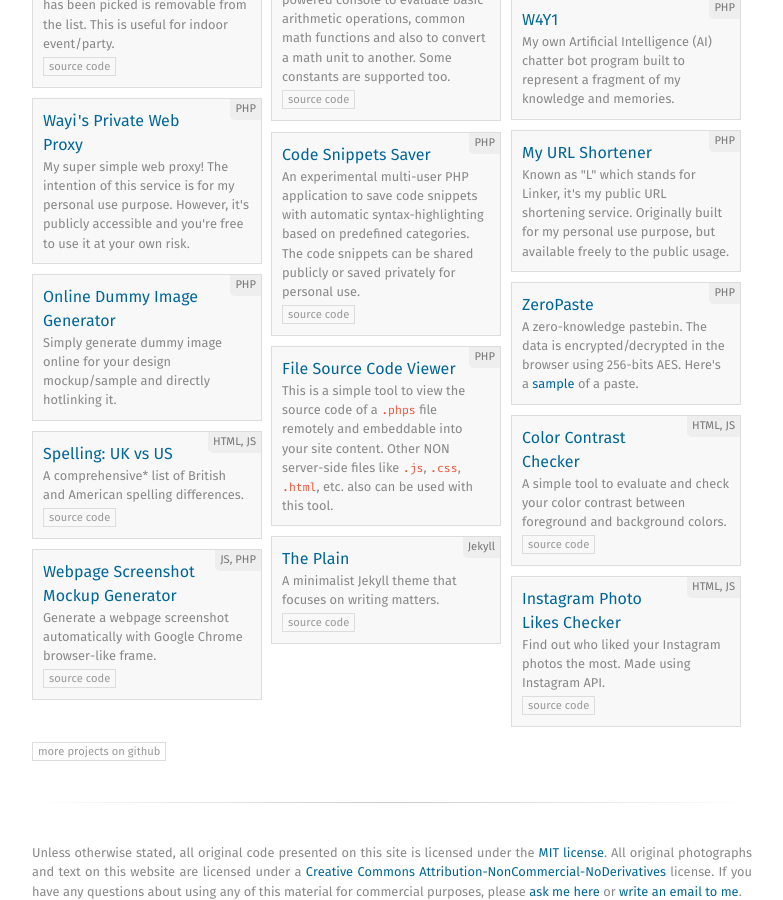
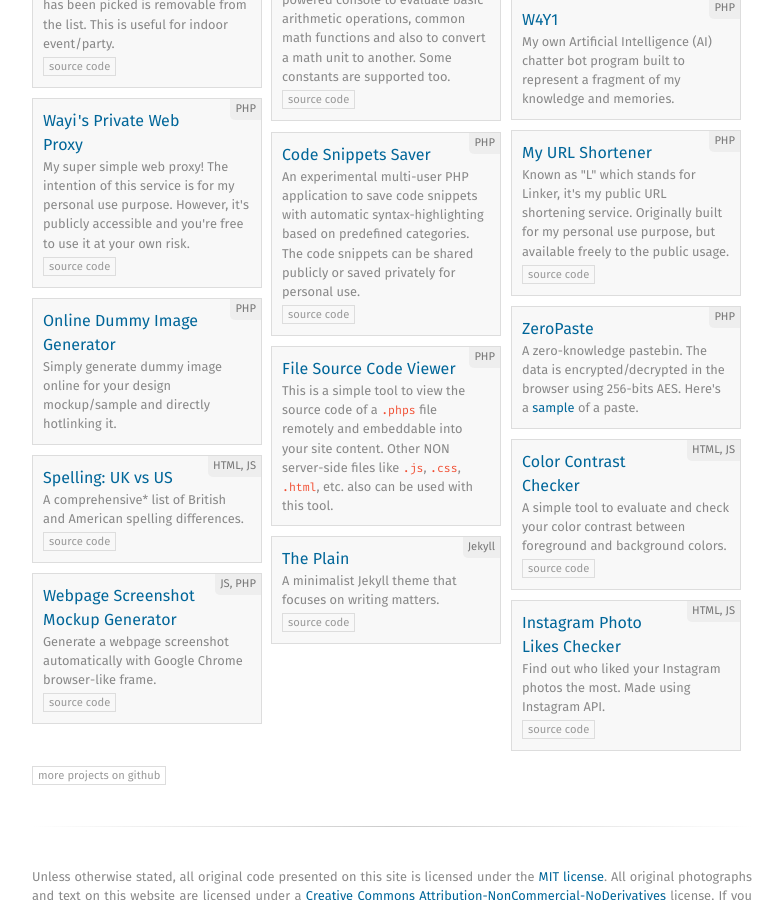
Before and after one commit to x-axis/heiswayi.github.io, a Jekyll site: the page built from index.html, in a window 1280 px wide and 900 px high, scrolled down 1054 px. Shown: the whole window, without its empty margins (248-1031 px from the left). Built offline with Jekyll 4.4.1, drawn with Linux system fonts in a browser that asks for light colours; nearby versions of some CDN libraries; Markdown is read by kramdown in place of the engine named in the settings.

Commit message:
Add `source code` links

```diff
--- a/index.html
+++ b/index.html
@@ -74,12 +74,14 @@
       <div class="project-list-category"><small>PHP</small></div>
 	    <div class="project-title"><a href="http://proxy.wayi.me">Wayi's Private Web Proxy</a></div>
       <div class="project-list-desc">My super simple web proxy! The intention of this service is for my personal use purpose. However, it's publicly accessible and you're free to use it at your own risk.</div>
+      <div class="project-source"><a href="https://github.com/heiswayi/private-web-proxy">source code</a></div>
     </div>
 
     <div class="project-list grid-item">
       <div class="project-list-category"><small>PHP</small></div>
 	    <div class="project-title"><a href="http://l.wayi.me">My URL Shortener</a></div>
       <div class="project-list-desc">Known as "L" which stands for Linker, it's my public URL shortening service. Originally built for my personal use purpose, but available freely to the public usage.</div>
+      <div class="project-source"><a href="https://github.com/heiswayi/l">source code</a></div>
     </div>
 
     <div class="project-list grid-item">
```
